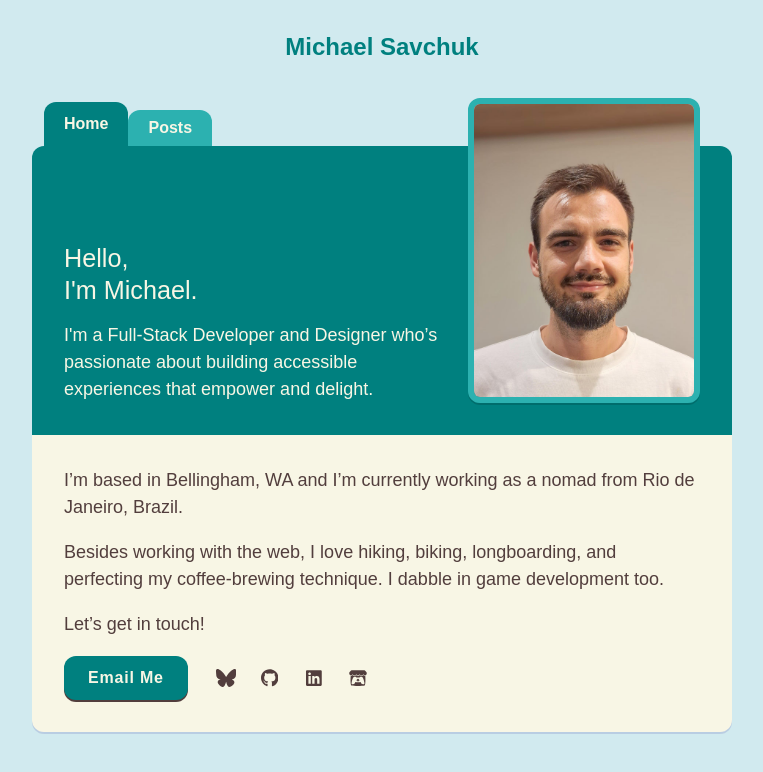
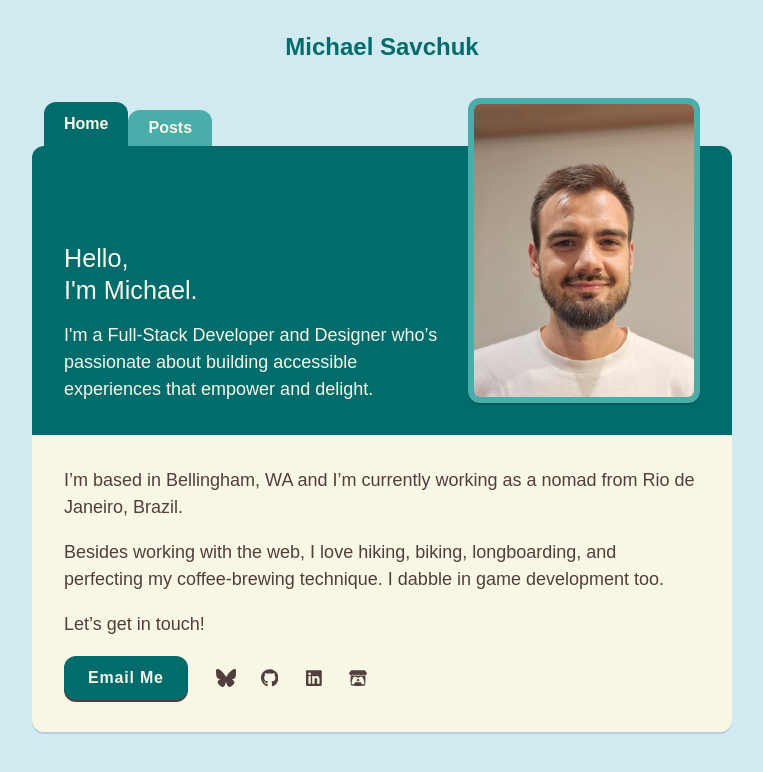
Before and after one commit to Pixelrobin/website, an Astro site: page / in a window 1280 px wide. Shown: the whole page, without its empty margins (258-1021 px from the left). Built offline with nearby package versions, Linux system fonts and the light colour scheme; Astro itself is replaced by a stand-in of ours; a web font is replaced by a local one.

Commit message:
Color updates
Refactor to use more generic color names

```diff
--- a/src/styles/_base.scss
+++ b/src/styles/_base.scss
@@ -24,7 +24,7 @@ body {
   position: relative;
   line-height: 1.5;
 
-  background-color: var(--c-background);
+  background-color: var(--c-site-background);
 }
 
 a {
--- a/src/styles/_vars.scss
+++ b/src/styles/_vars.scss
@@ -6,15 +6,16 @@
   --content-padding: 1.25rem;
 
   --c-white: rgb(247, 247, 247);
-  --c-background: #D1EAEF;
+  --c-site-background: #D1EAEF;
   --c-notebook: #F8F6E5;
 
   --border-radius: 0.75rem;
 
-  --c-dark: #00807F;
-  --c-light: #F8F6E5;
-  --c-secondary: #2CB1B0;
+  --c-primary: #026c6d;
+  --c-background: #F8F6E5;
+  --c-secondary: #49ada9;
   --c-text: #523E3D;
+  --c-background-darker: #f0EEDD;
 
   --border-width: 5px;
 
--- a/src/styles/components/_button.scss
+++ b/src/styles/components/_button.scss
@@ -6,8 +6,8 @@
   position: relative;
   text-decoration: none;
   display: inline-flex;
-  background-color: var(--c-dark);
-  color: var(--c-light);
+  background-color: var(--c-primary);
+  color: var(--c-background);
   height: 2.75rem;
   align-items: center;
   justify-content: center;
--- a/src/styles/components/_icon-button.scss
+++ b/src/styles/components/_icon-button.scss
@@ -17,6 +17,6 @@
   }
 
   &:hover, &:focus {
-    background-color: #f0eedd;
+    background-color: var(--c-background-darker);
   }
 }
--- a/src/styles/components/_post-excerpt.scss
+++ b/src/styles/components/_post-excerpt.scss
@@ -14,7 +14,7 @@
 
   h3 {
     font-weight: 550;
-    color: var(--c-dark);
+    color: var(--c-primary);
     transition: color 150ms;
   }
 
--- a/src/styles/components/_site-header.scss
+++ b/src/styles/components/_site-header.scss
@@ -2,7 +2,7 @@
 
 .site-header {
   display: grid;
-  color: var(--c-light);
+  color: var(--c-background);
   grid-template-columns: 1fr;
   column-gap: var(--content-padding);
   position: relative;
@@ -22,8 +22,8 @@
   gap: calc(var(--content-padding) * 0.5);
 
   padding: var(--content-padding);
-  background-color: var(--c-dark);
-  color: var(--c-light);
+  background-color: var(--c-primary);
+  color: var(--c-background);
   border-top-left-radius: var(--border-radius);
   border-top-right-radius: var(--border-radius);
 
--- a/src/styles/components/_site-layout.scss
+++ b/src/styles/components/_site-layout.scss
@@ -9,7 +9,7 @@
   h1 {
     text-align: center;
     margin: 0;
-    color: var(--c-dark);
+    color: var(--c-primary);
   }
 
   .container {
--- a/src/styles/components/_site-main.scss
+++ b/src/styles/components/_site-main.scss
@@ -1,6 +1,6 @@
 .site-main {
   padding: var(--content-padding);
-  background-color: var(--c-light);
+  background-color: var(--c-background);
   color: var(--c-text);
   border-bottom-left-radius: var(--border-radius);
   border-bottom-right-radius: var(--border-radius);
--- a/src/styles/components/_site-nav.scss
+++ b/src/styles/components/_site-nav.scss
@@ -14,7 +14,7 @@
   a {
     font-weight: bold;
     text-decoration: none;
-    color: var(--c-light);
+    color: var(--c-background);
     background-color: var(--c-secondary);
     padding: 0 1.25rem;
     height: 2.25rem;
@@ -26,7 +26,7 @@
   }
 
   .current a {
-    background-color: var(--c-dark);
+    background-color: var(--c-primary);
     height: 2.75rem;
   }
 }
```
